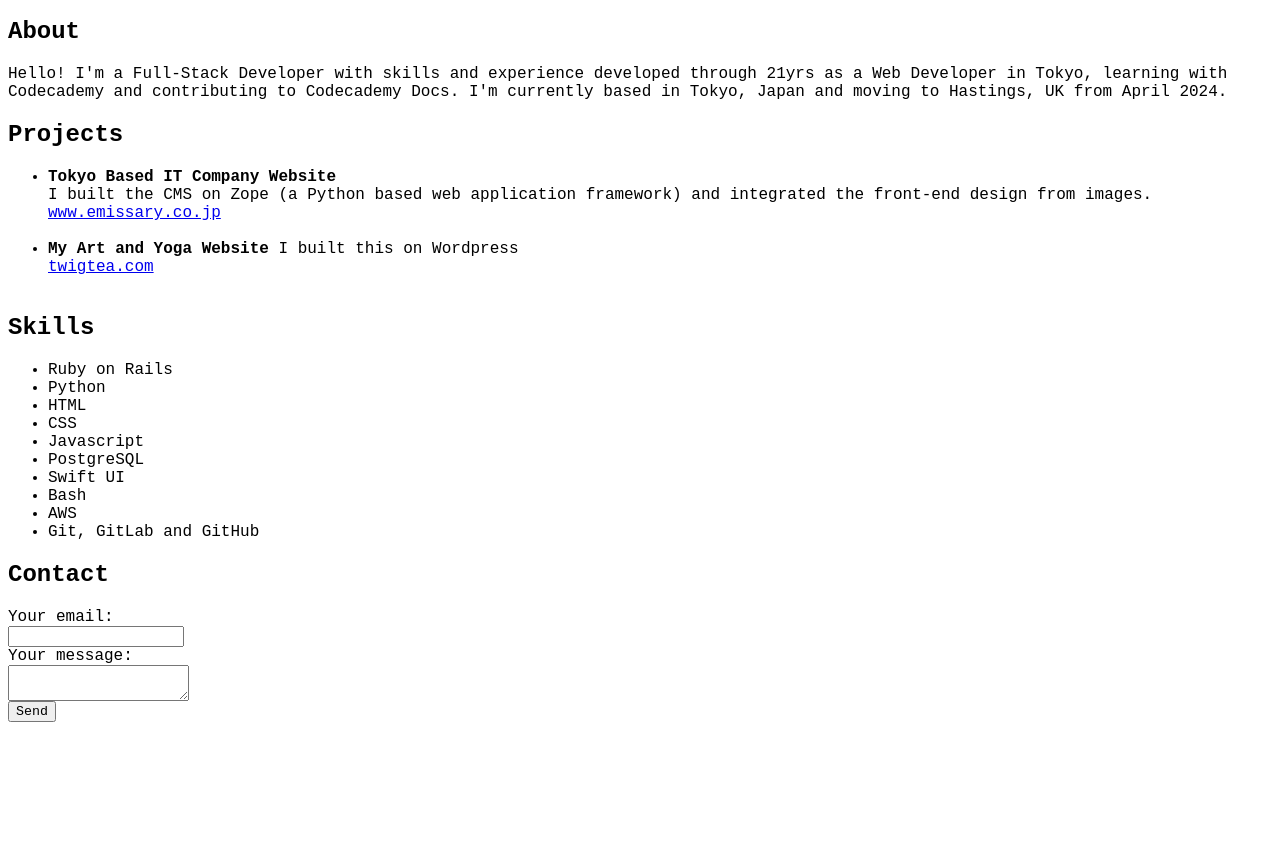
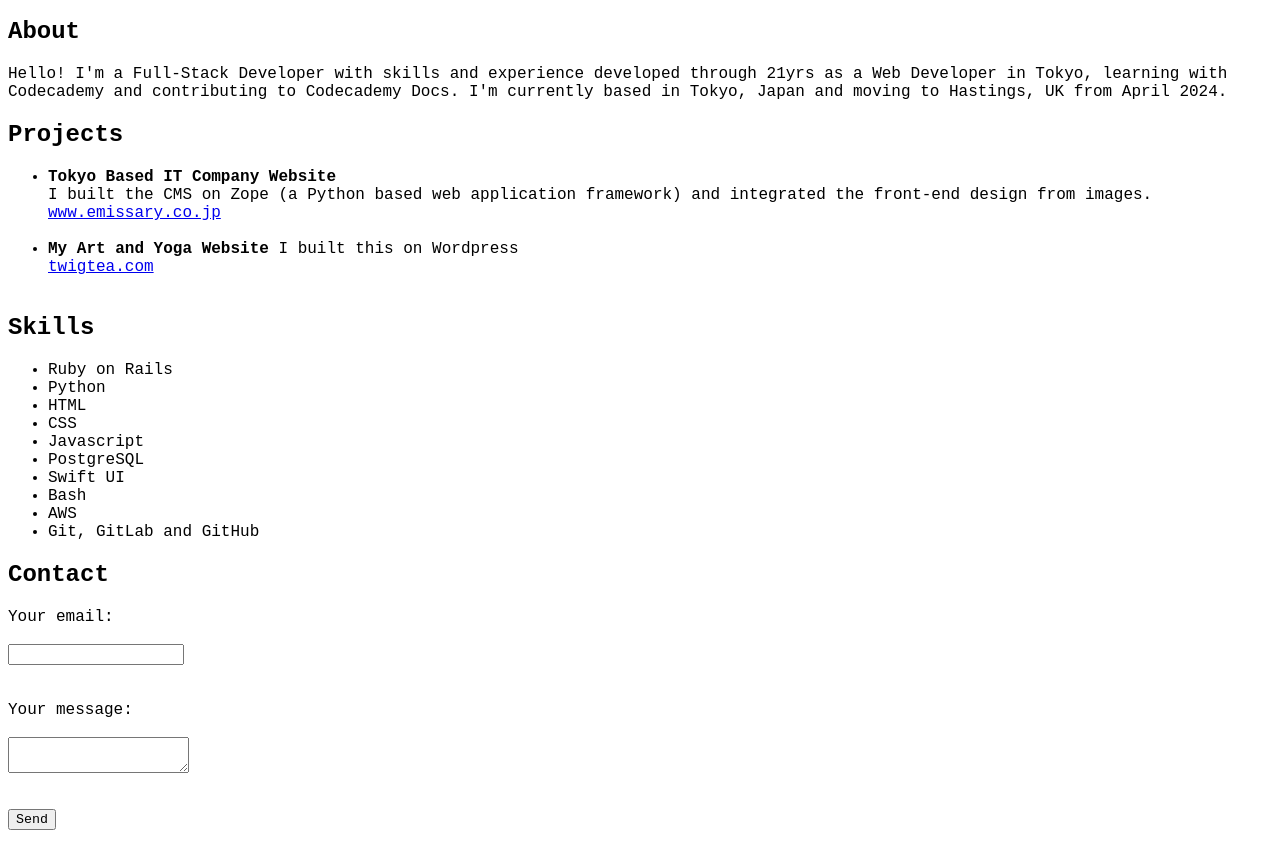
Before and after one commit to gracekishino/gracekishino.github.io, a plain HTML site: page index.html in a window 1280 px wide. Shown: the part 48-894 px from the top of the page. Before the commit the page ends 800 px from the top, so only its background shows below. Drawn offline with Linux system fonts and the light colour scheme.

Commit message:
Update index.html

```diff
--- a/index.html
+++ b/index.html
@@ -52,20 +52,22 @@
 
         <h2>Contact</h2>
         <div>
-            <form action="https://formspree.io/f/xeqbawol" method="POST">
+            <form action="https://formspree.io/f/xeqbawol" method="POST" target="_blank">
               <div>
                 <label>
-                    Your email:<br />
+                    Your email:<br /><br />
                     <input type="email" name="email">
               </label>
               </div>
+                <br /><br />
             <div>
                 <label>
-                    Your message:<br />
+                    Your message:<br /><br />
                     <textarea name="message"></textarea>
               </label>
             </div>
             <div>
+                <br /><br />
               <button type="submit">Send</button>
             </div>
             </form>
```
